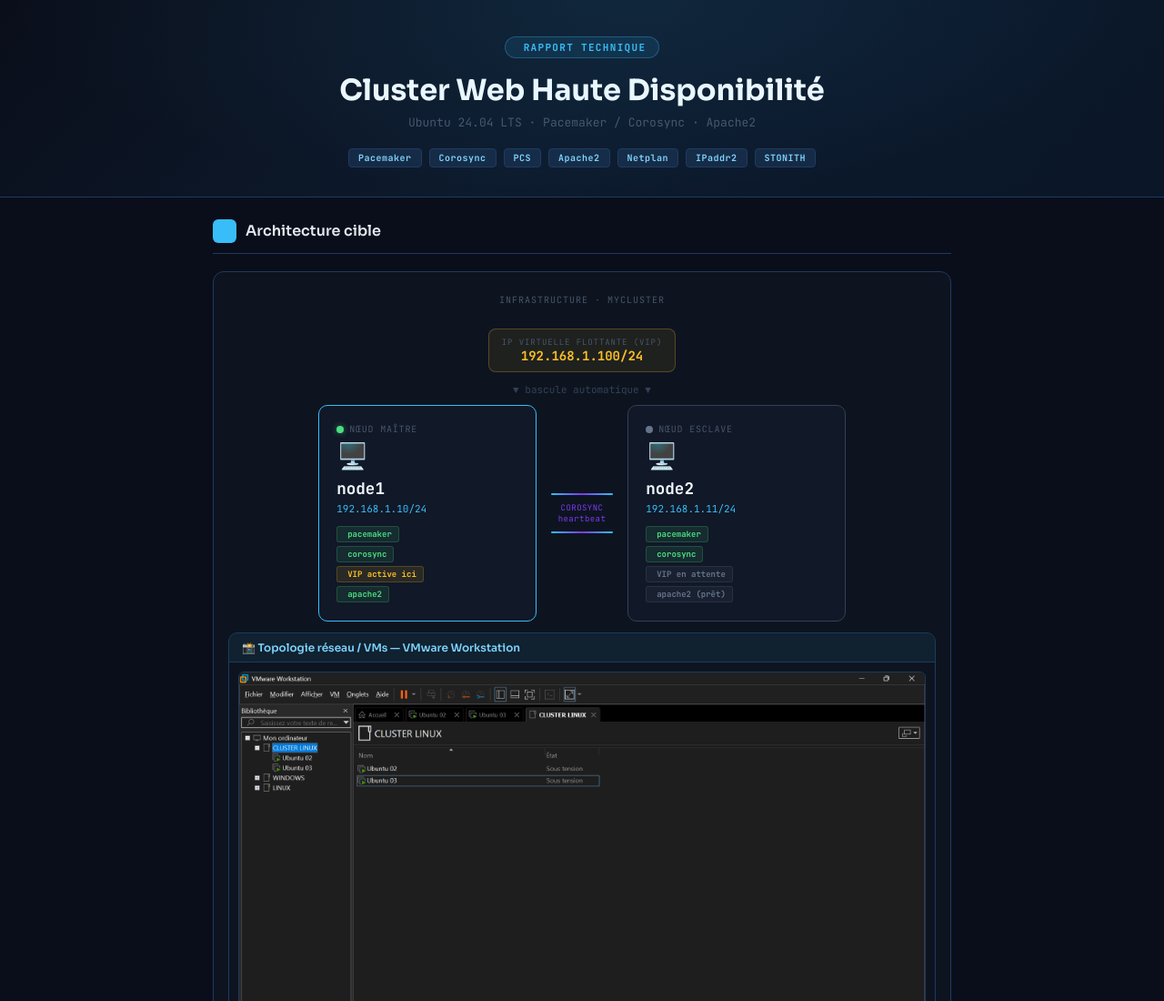
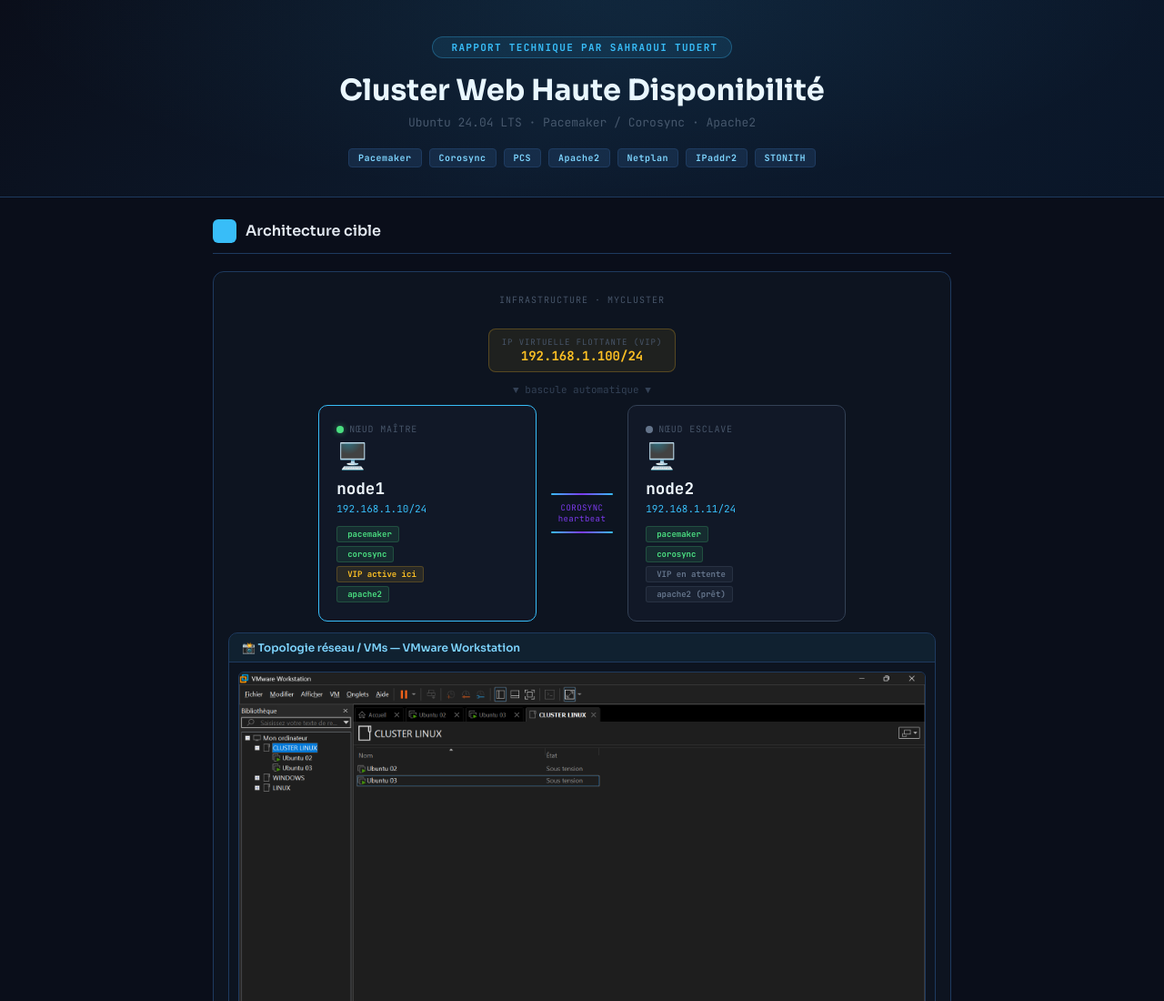
Before and after one commit to tudertshr/HA-CLUSTER--linux-, a plain HTML site: page index.html in a window 1280 px wide. Shown: the top 1100 px of the page at 91% size. Drawn offline with Linux system fonts and the light colour scheme.

Commit message:
Update hero badge text with full name

```diff
--- a/index.html
+++ b/index.html
@@ -605,7 +605,7 @@ document.addEventListener('keydown',function(e){ if(e.key==='Escape') document.g
   <div class="hero">
     <div class="hero-badge">
       <i class="ti ti-server" aria-hidden="true"></i>
-      Rapport Technique
+      Rapport Technique par SAHRAOUI TUDERT
     </div>
     <h1>Cluster Web Haute Disponibilité</h1>
     <p style="font-size:13px; color:#475569; margin:4px 0 0; font-family:'JetBrains Mono',monospace;">Ubuntu 24.04 LTS · Pacemaker / Corosync · Apache2</p>
```
